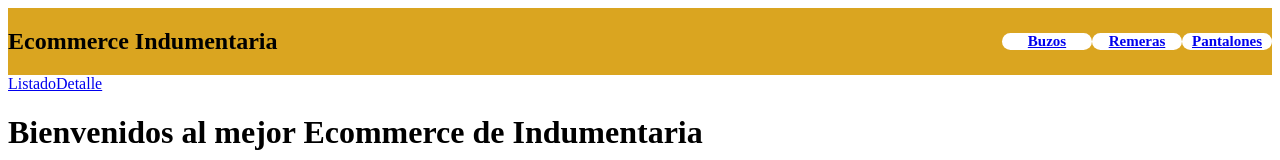
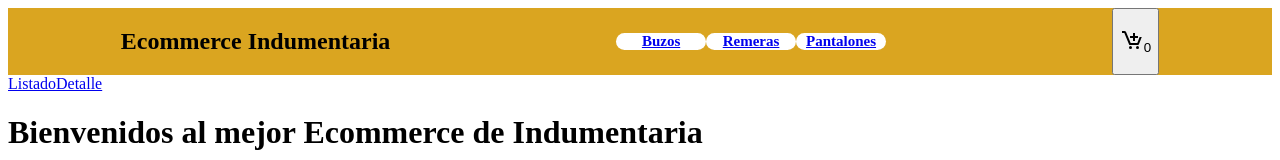
Before and after one commit to Brunobonomo11/EcommerceIndumentaria, a React (Vite) app: page / in a window 1280 px wide. Shown: the top 160 px of the page. Built offline with nearby package versions, Linux system fonts and the light colour scheme; no server answers; the database is empty.

Commit message:
Agregamos CartWidget con imagen de carrito al Navbar

```diff
--- /dev/null
+++ b/src/Components/CartWidget/CartWidget.jsx
@@ -0,0 +1,12 @@
+import carritoImg from './assets/bx-cart-add.svg'
+
+const CartWidget = () => {
+    return (
+        <button>
+            <img src={carritoImg} />
+            0
+        </button>
+    )
+}
+
+export default CartWidget
--- a/src/Components/Navbar/Navbar.jsx
+++ b/src/Components/Navbar/Navbar.jsx
@@ -1,18 +1,20 @@
 import classes from './Navbar.module.css'
 import { Link, useNavigate } from 'react-router-dom'
+import CartWidget from '../CartWidget/CartWidget'
 
 const Navbar = () => {
 
     const navigate = useNavigate()
 
     return (
-        <nav className={classes.container} style={{ display: 'flex', justifyContent: 'space-between'}}>
+        <nav className={classes.container} style={{ display: 'flex', justifyContent: 'space-around'}}>
             <h1 onClick={() => navigate('/')} className={classes.negro}>Ecommerce Indumentaria</h1>
             <section className={classes.categories}>
                 <Link to='/category/buzos' className={classes.boton}>Buzos</Link>
                 <Link to='/category/remeras' className={classes.boton}>Remeras</Link>
                 <Link to='/category/pantalones' className={classes.boton}>Pantalones</Link>
             </section>
+            < CartWidget />
         </nav>
     )
 }
```
Also changed, not shown: src/App.jsx (+4 -4 lines), src/Components/CartWidget/assets/bx-cart-add.svg (added).
